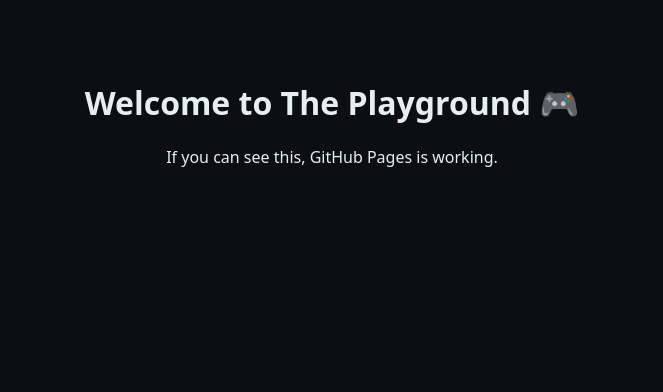
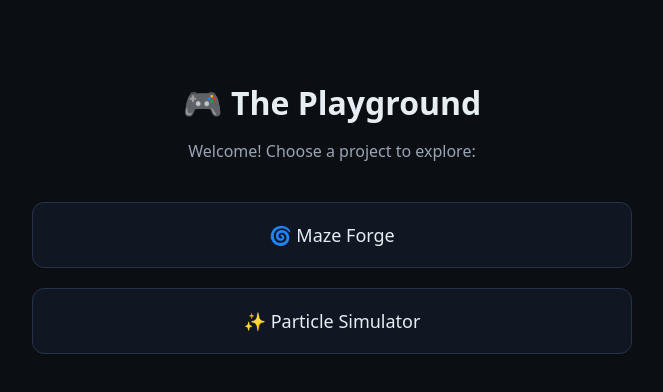
Before and after one commit to josh1856/the_playground, a plain HTML site: page index.html in a window 1280 px wide. Shown: the whole page, without its empty margins (308-971 px from the left). Drawn offline with Linux system fonts and the light colour scheme.

Commit message:
Update index.html

```diff
--- a/index.html
+++ b/index.html
@@ -1,16 +1,51 @@
 <!DOCTYPE html>
-<html>
+<html lang="en">
 <head>
   <meta charset="utf-8">
   <title>The Playground</title>
   <meta name="viewport" content="width=device-width, initial-scale=1">
   <style>
-    body{margin:0;background:#0b0f14;color:#e6edf3;font-family:system-ui,Segoe UI,Arial;text-align:center;padding:60px 14px}
-    a{color:#5ac8fa;text-decoration:none}
+    body {
+      margin: 0;
+      font-family: system-ui, sans-serif;
+      background: #0b0f14;
+      color: #e6edf3;
+      text-align: center;
+      padding: 60px 20px;
+    }
+    h1 { margin-bottom: 10px; }
+    p { color: #9aa4b2; margin-bottom: 40px; }
+    .projects {
+      display: grid;
+      gap: 20px;
+      max-width: 600px;
+      margin: auto;
+    }
+    a {
+      display: block;
+      padding: 20px;
+      background: #101722;
+      border: 1px solid #263247;
+      border-radius: 12px;
+      text-decoration: none;
+      color: #e6edf3;
+      font-size: 18px;
+      transition: background 0.2s, transform 0.1s;
+    }
+    a:hover {
+      background: #141c2d;
+      transform: translateY(-2px);
+    }
   </style>
 </head>
 <body>
-  <h1>Welcome to The Playground 🎮</h1>
-  <p>If you can see this, GitHub Pages is working.</p>
+  <h1>🎮 The Playground</h1>
+  <p>Welcome! Choose a project to explore:</p>
+
+  <div class="projects">
+    <a href="maze.html">🌀 Maze Forge</a>
+    <a href="particles.html">✨ Particle Simulator</a>
+    <!-- we’ll add more as we go -->
+  </div>
 </body>
 </html>
```
